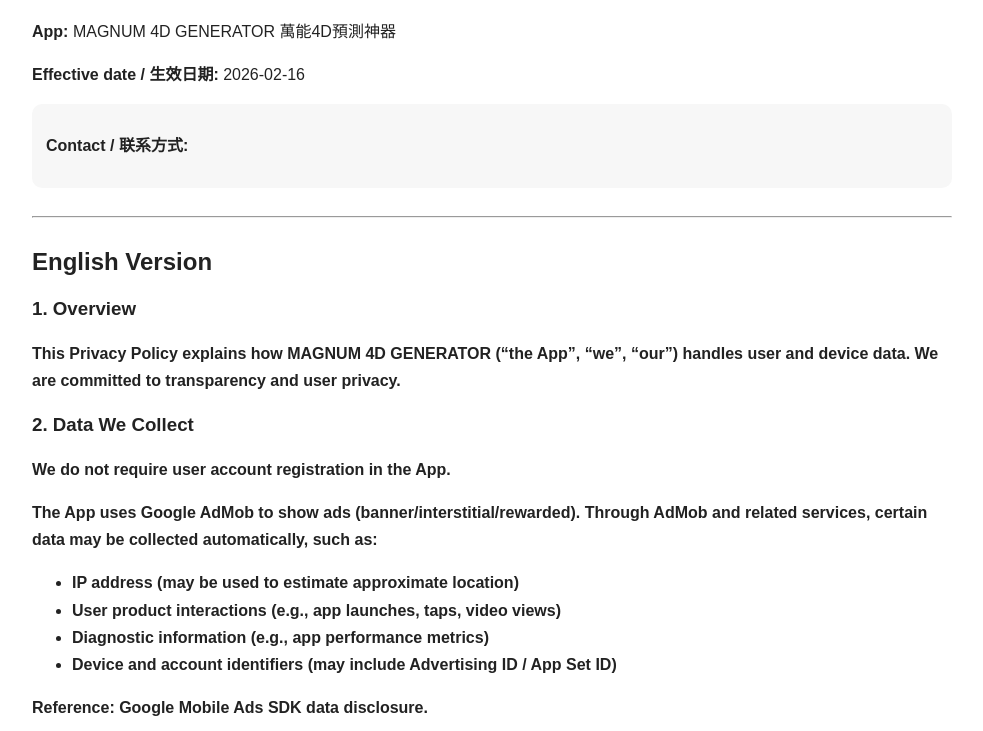
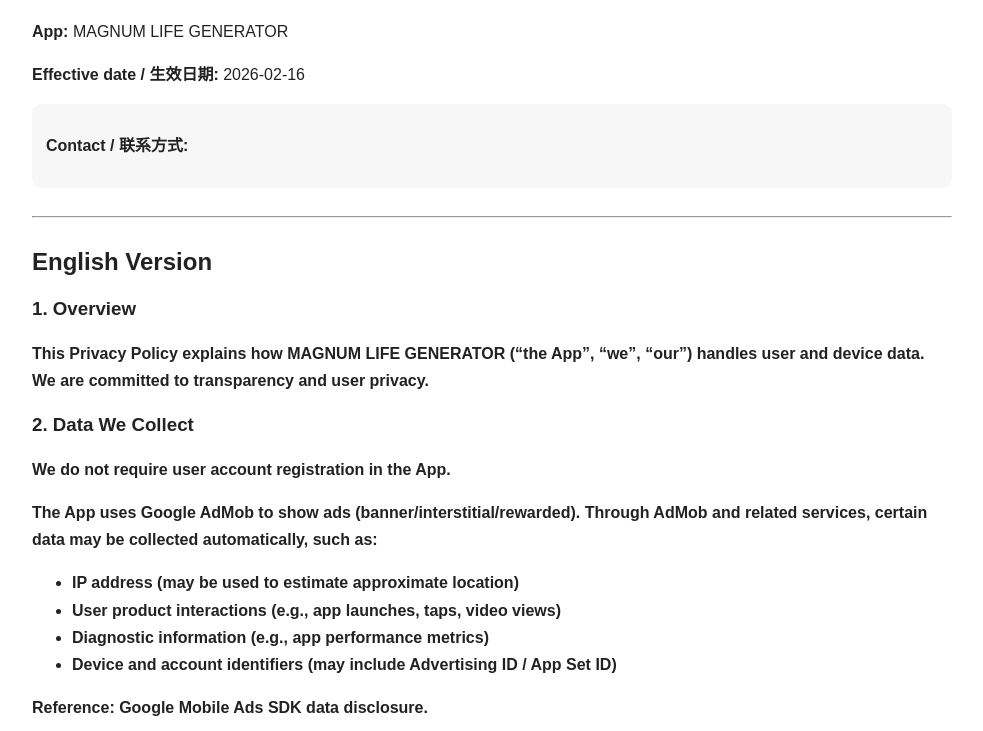
Before and after one commit to Mxtan1982/magnumlife-privacy-policy, a plain HTML site: page index.html in a window 1280 px wide. Shown: the part 69-800 px from the top of the page, without its empty margins (148-1131 px from the left). Drawn offline with Linux system fonts and the light colour scheme.

Commit message:
Update index.html

```diff
--- a/index.html
+++ b/index.html
@@ -3,7 +3,7 @@
 <head>
   <meta charset="utf-8" />
   <meta name="viewport" content="width=device-width, initial-scale=1" />
-  <title>Privacy Policy | MAGNUM 4D GENERATOR 萬能4D預測神器</title>
+  <title>Privacy Policy | MAGNUM LIFE GENERATOR </title>
   <style>
     body { font-family: Arial, sans-serif; line-height: 1.7; max-width: 920px; margin: 24px auto; padding: 0 16px; color: #222; }
     h1,h2,h3 { line-height: 1.3; }
@@ -14,7 +14,7 @@
 </head>
 <body>
   <h1>Privacy Policy / 隐私政策</h1>
-  <p><strong>App:</strong> MAGNUM 4D GENERATOR 萬能4D預測神器</p>
+  <p><strong>App:</strong> MAGNUM LIFE GENERATOR </p>
   <p><strong>Effective date / 生效日期:</strong> 2026-02-16</p>
 
   <div class="box">
@@ -27,7 +27,7 @@
 
   <h3>1. Overview</h3>
   <p>
-    This Privacy Policy explains how MAGNUM 4D GENERATOR (“the App”, “we”, “our”) handles user and device data.
+    This Privacy Policy explains how MAGNUM LIFE GENERATOR (“the App”, “we”, “our”) handles user and device data.
     We are committed to transparency and user privacy.
   </p>
 
@@ -95,7 +95,7 @@
 
   <h3>1. 總則</h3>
   <p>
-    本隱私政策說明 MAGNUM 4D GENERATOR（以下稱「本 App」、「我們」）如何存取、使用及處理使用者與裝置資料。
+    本隱私政策說明 MAGNUM LIFE GENERATOR（以下稱「本 App」、「我們」）如何存取、使用及處理使用者與裝置資料。
   </p>
 
   <h3>2. 我們可能收集的資料</h3>
```
